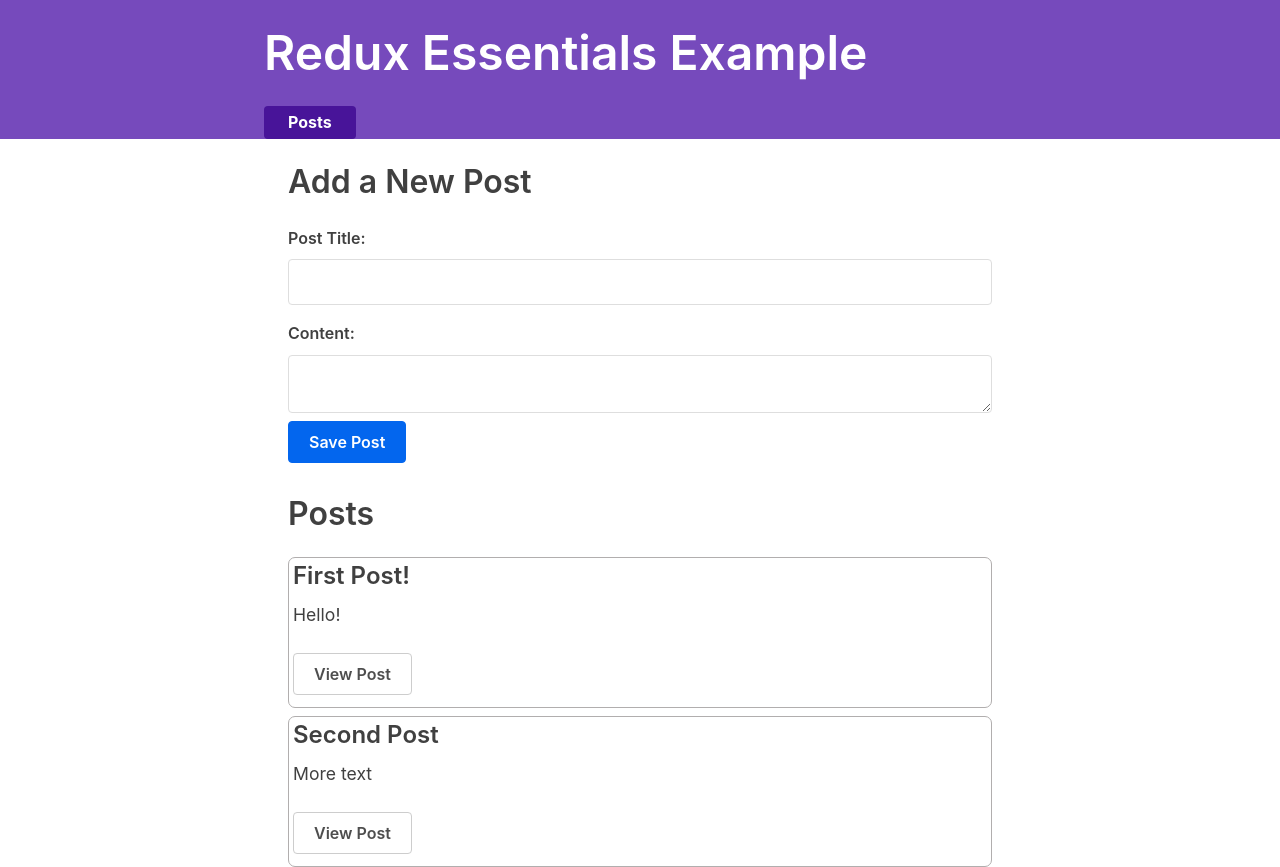
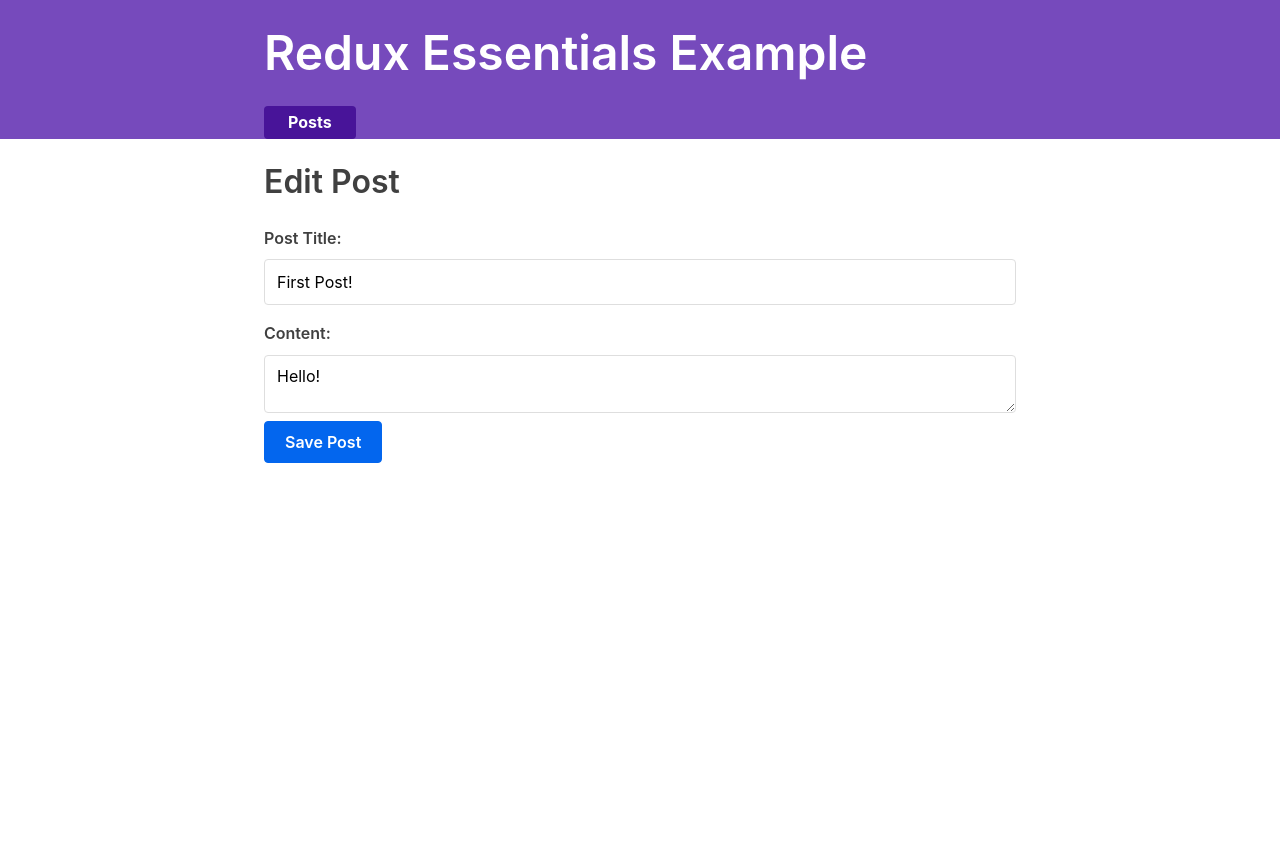
Before and after one commit to KMSoe/redux-blog, a React (Create React App) app: page /posts/1/edit in a window 1280 px wide. Before the commit this address led to /. After the commit the page ends 800 px from the top, so only its background shows below. Built offline with nearby package versions, Linux system fonts and the light colour scheme; what @mswjs/data, mock-socket, txtgen would draw is missing.

Commit message:
added PostEdit feature

```diff
--- a/src/App.js
+++ b/src/App.js
@@ -10,6 +10,7 @@
 import PostsList from './app/features/posts/PostsList'
 import AddPostForm from './app/features/posts/AddPostForm'
 import SinglePostPage from './app/features/posts/SinglePostPage'
+import EditPostForm from './app/features/posts/EditPostForm'
 
 function App() {
   return (
@@ -28,6 +29,7 @@
             )}
           />
           <Route exact path="/posts/:postId" component={SinglePostPage} />
+          <Route exact path="/posts/:postId/edit" component={EditPostForm} />
 
           <Redirect to="/" />
         </Switch>
--- /dev/null
+++ b/src/app/features/posts/EditPostForm.js
@@ -0,0 +1,57 @@
+import { useState } from "react"
+import { useDispatch, useSelector } from "react-redux";
+import { useHistory } from "react-router-dom";
+import { postUpdated } from "./postsSlice";
+
+const EditPostForm = ({ match }) => {
+    const { postId } = match.params;
+
+    const dispatch = useDispatch();
+    const history = useHistory();
+
+    const post = useSelector(state =>
+        state.posts.find(post => post.id === postId)
+    )
+
+    const [title, setTitle] = useState(post.title)
+    const [content, setContent] = useState(post.content)
+
+    const onTitleChanged = e => setTitle(e.target.value)
+    const onContentChanged = e => setContent(e.target.value)
+
+    const update = () => {
+        if (title && content) {
+            dispatch(postUpdated({ id: postId, title, content }))
+            history.push(`/posts/${postId}`)
+        }
+    }
+
+    return (
+        <section>
+            <h2>Edit Post</h2>
+            <form>
+                <label htmlFor="postTitle">Post Title:</label>
+                <input
+                    type="text"
+                    id="postTitle"
+                    name="postTitle"
+                    placeholder="What's on your mind?"
+                    value={title}
+                    onChange={onTitleChanged}
+                />
+                <label htmlFor="postContent">Content:</label>
+                <textarea
+                    id="postContent"
+                    name="postContent"
+                    value={content}
+                    onChange={onContentChanged}
+                />
+            </form>
+            <button type="button" onClick={update}>
+                Save Post
+            </button>
+        </section>
+    )
+}
+
+export default EditPostForm;
--- a/src/app/features/posts/SinglePostPage.js
+++ b/src/app/features/posts/SinglePostPage.js
@@ -1,4 +1,5 @@
 import { useSelector } from "react-redux"
+import { Link } from "react-router-dom"
 
 const SinglePostPage = ({ match }) => {
     const { postId } = match.params;
@@ -18,6 +19,9 @@
             <article className="post">
                 <h2>{post.title}</h2>
                 <p className="post-content">{post.content}</p>
+                <Link to={`/posts/${post.id}/edit`} className="button">
+                    Edit Post
+                </Link>
             </article>
         </section >
     )
```
